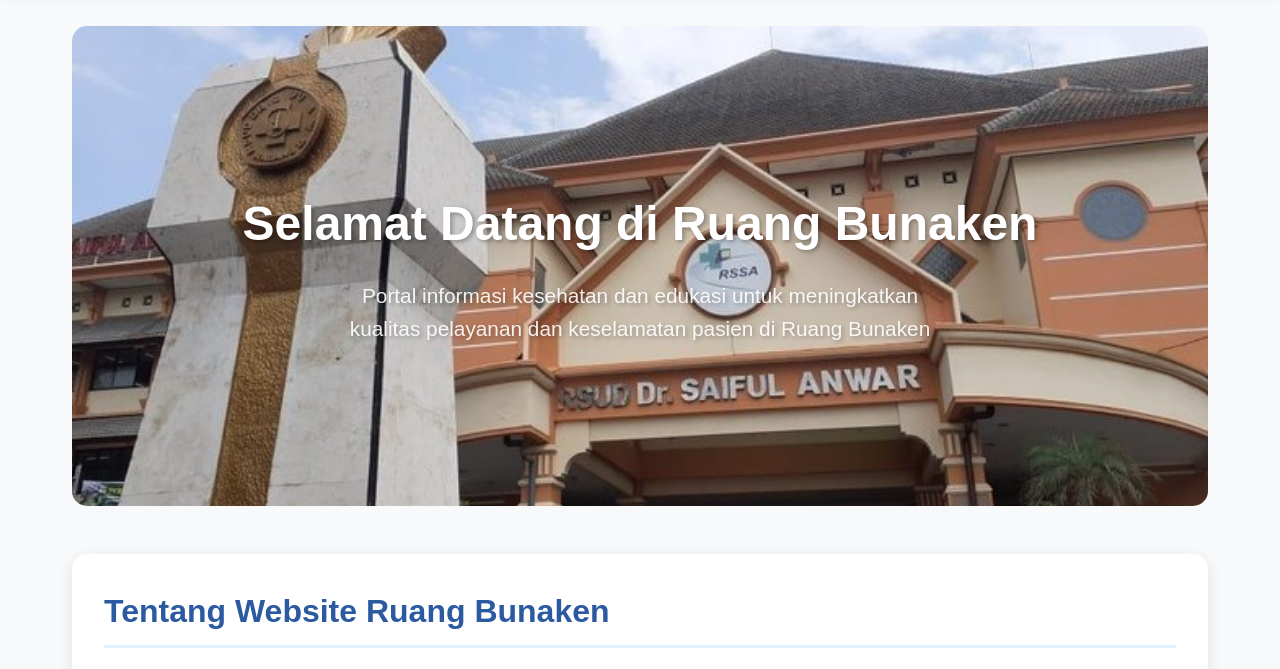
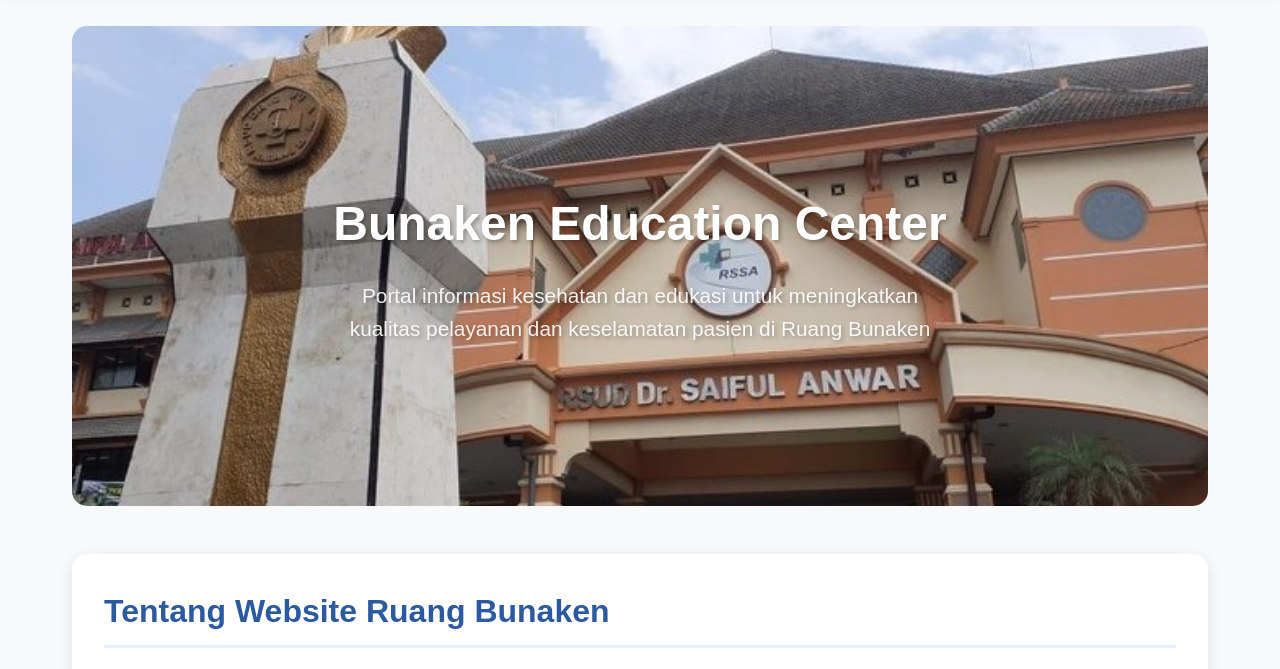
Before and after one commit to lintarrezha/ruang-bunaken, a plain HTML site: page index.html in a window 1280 px wide. Shown: the part 88-757 px from the top of the page. Drawn offline with nearby package versions, Linux system fonts and the light colour scheme.

Commit message:
update home

```diff
--- a/index.html
+++ b/index.html
@@ -39,7 +39,7 @@
         <!-- Halaman Beranda -->
         <div id="beranda" class="page active">
             <div class="hero">
-                <h1>Selamat Datang di Ruang Bunaken</h1>
+                <h1>Bunaken Education Center</h1>
                 <p>Portal informasi kesehatan dan edukasi untuk meningkatkan kualitas pelayanan dan keselamatan pasien di Ruang Bunaken</p>
             </div>
 
```
